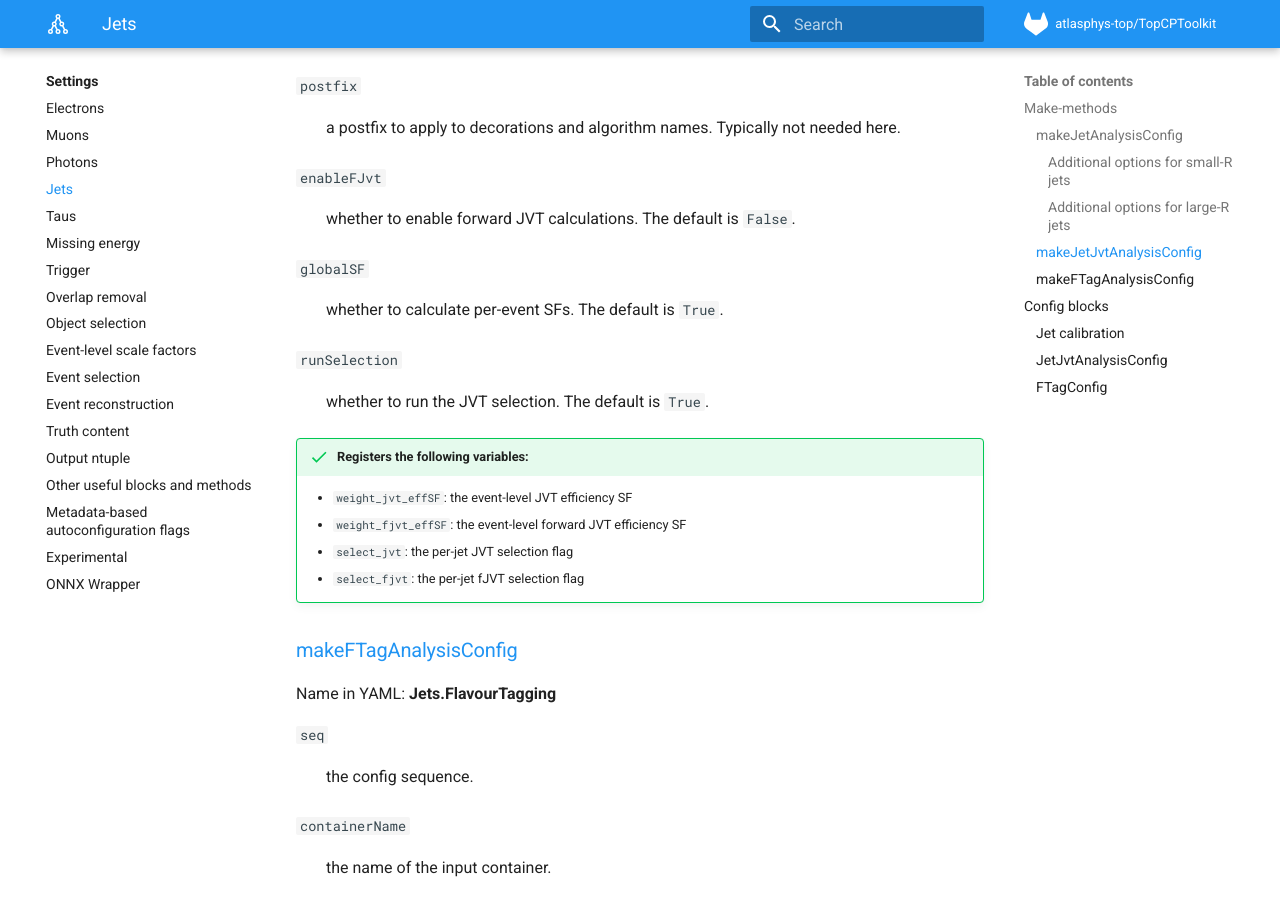
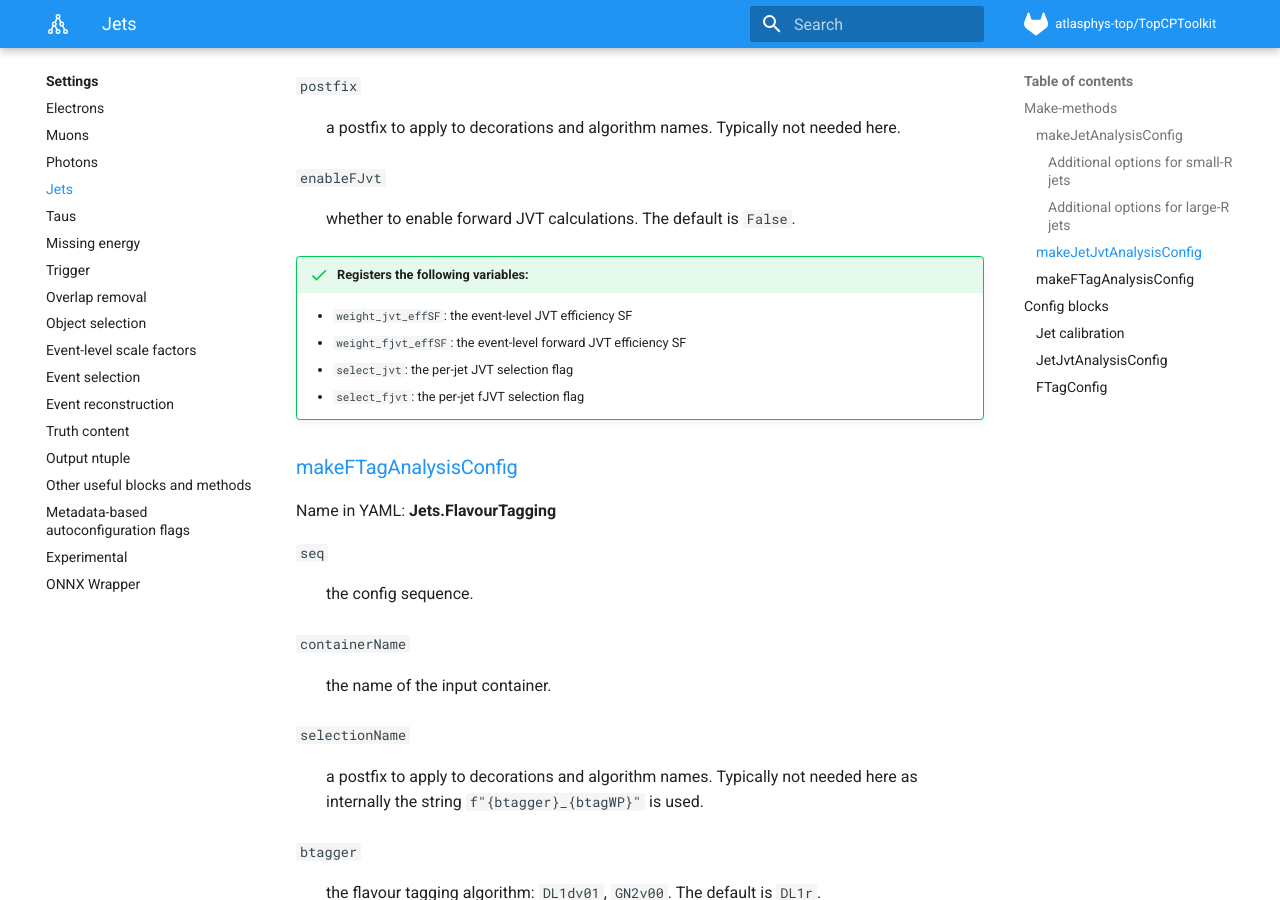
Before and after one commit to SuperNova76/TopCPToolKit, an MkDocs documentation site: the page built from docs/settings/jets.md, in a window 1280 px wide and 900 px high, scrolled down 3445 px. Built offline with MkDocs 1.6.1 and Material for MkDocs 9.7.7, drawn with Linux system fonts in a browser that asks for light colours; formulas are drawn with MathJax 3; some of the changed text lies outside the part shown.

Commit message:
update jvt settings

```diff
--- a/docs/settings/jets.md
+++ b/docs/settings/jets.md
@@ -104,12 +104,6 @@ Name in YAML: **Jets.JVT**
 `enableFJvt`
 :   whether to enable forward JVT calculations. The default is `False`.
 
-`globalSF`
-:   whether to calculate per-event SFs. The default is `True`.
-
-`runSelection`
-:   whether to run the JVT selection. The default is `True`.
-
 !!! success "Registers the following variables:"
     - `weight_jvt_effSF`: the event-level JVT efficiency SF
     - `weight_fjvt_effSF`: the event-level forward JVT efficiency SF
@@ -170,12 +164,6 @@ Name in YAML: **Jets.FlavourTagging**
 `enableFJvt`
 :   whether to enable forward JVT calculations. The default is `False`.
 
-`globalSF`
-:   whether to calculate per-event SFs. The default is `True`.
-
-`runSelection`
-:   whether to run the JVT selection. The default is `True`.
-
 !!! success "Registers the following variables:"
     - `weight_jvt_effSF`: the event-level JVT efficiency SF
     - `weight_fjvt_effSF`: the event-level forward JVT efficiency SF
```
